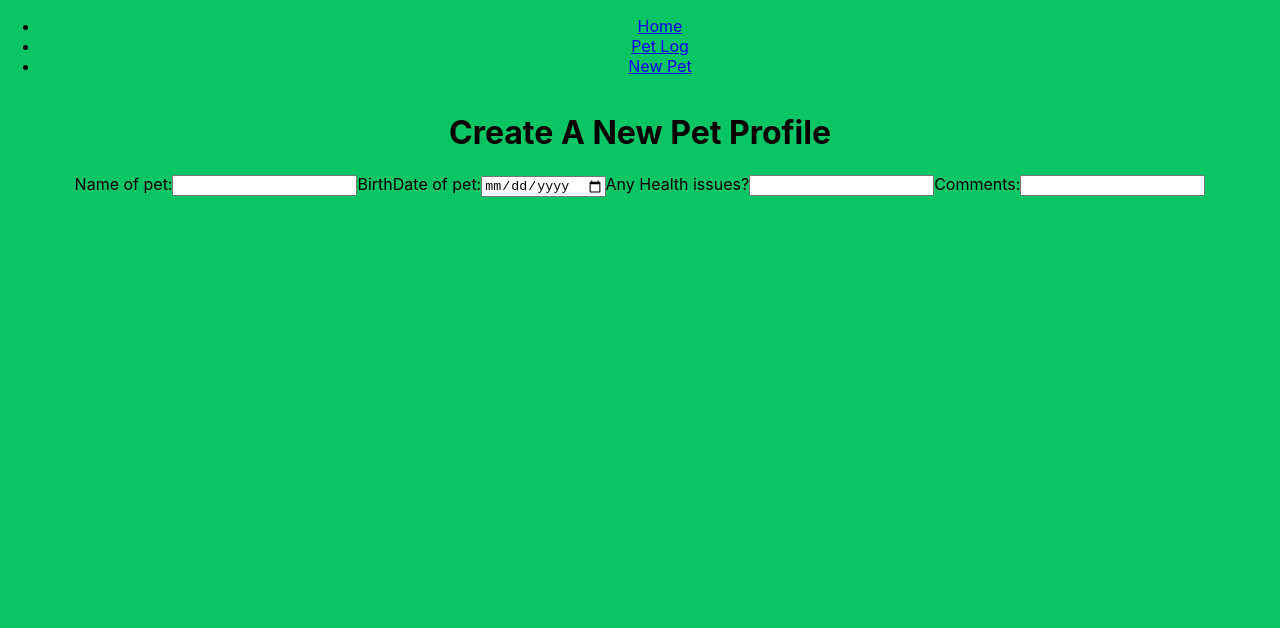
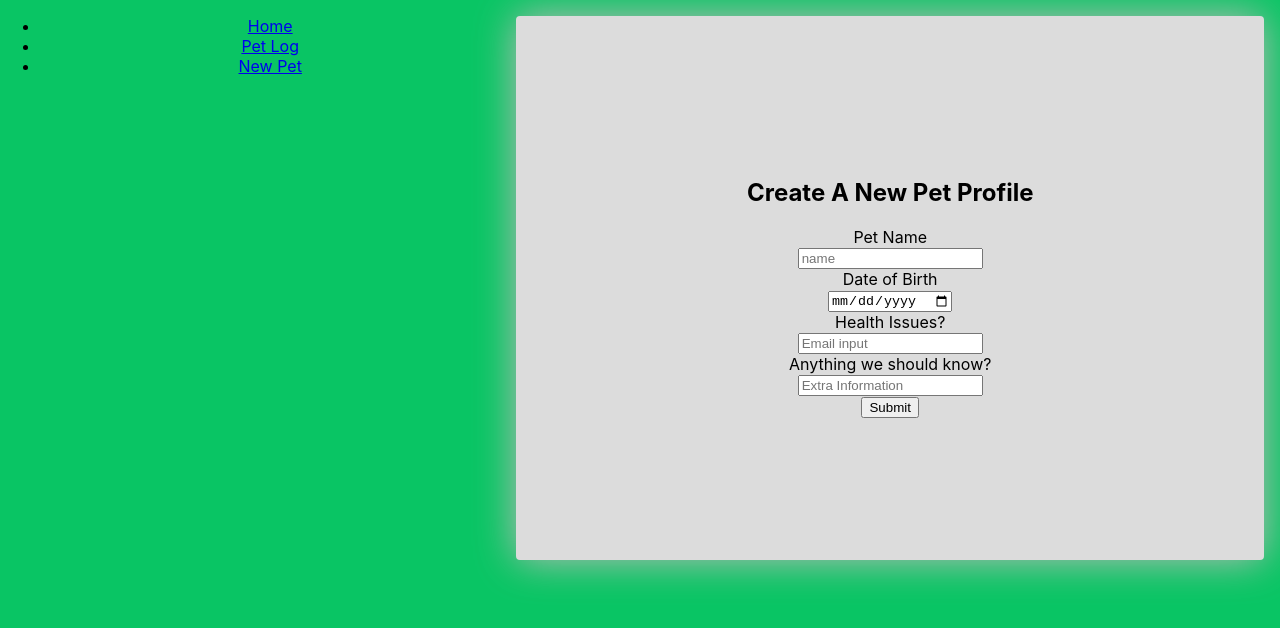
Before and after one commit to hulaus/Pet-Database, a React (Create React App) app: page /NewPet in a window 1280 px wide. Shown: the top 628 px of the page. Built offline with nearby package versions, Linux system fonts and the light colour scheme.

Commit message:
added submit button to 'new pet form'

```diff
--- a/src/components/newPet/NewPet.jsx
+++ b/src/components/newPet/NewPet.jsx
@@ -6,28 +6,71 @@ function NewPet() {
 
 
     return(
+        <body>
         <div>
-            <h1>Create A New Pet Profile</h1>
-            <form>
-                <label for="name">
-                    Name of pet:
-                    <input type="text" name="name" />
-                </label>
-                <label for="birth_date">
-                    BirthDate of pet:
-                    <input type="date" name="birth_date" />
-                </label>
-                <label for="health_issues">
-                    Any Health issues?
-                    <input type="text" name="health_issues" />
-                </label>
-                <label>
-                    Comments:
-                    <input type="text" name="comments" />
-                </label>
+            <section class="section container">
+            <form name="contact" id="contact-form">
+            <h1 class="title" id="contact">Create A New Pet Profile</h1>
+            <div class="field">
+                <label class="label" for="name">Pet Name</label>
+                <div class="control">
+                    <input
+                    required
+                    class="input"
+                    type="text"
+                    placeholder="name"
+                    name="name"
+                    />
+                </div>
+            </div>
+
+            <div class="field">
+                <label class="label" for="Birthdate">Date of Birth</label>
+                <div class="control has-icons-left">
+                    <input
+                    class="input"
+                    type="date"
+                    required
+                    placeholder="Birthday input"
+                    name="Birthdate"
+                    />
+                </div>
+            </div>
+
+            <div class="field">
+                <label class="label" for="healthIssues">Health Issues?</label>
+                <div class="healthIssues">
+                    <input
+                    class="input"
+                    type="text"
+                    required
+                    placeholder="Email input"
+                    name="healthIssues"
+                    />
+                </div>
+            </div>
+
+            <div class="field">
+                <label class="label" for="comments">Anything we should know?</label>
+                <div class="comments">
+                    <input
+                    class="input"
+                    type="text"
+                    required
+                    placeholder="Extra Information"
+                    name="comments"
+                    />
+                </div>
+            </div>
+            <div>
+                <button type="submit">Submit</button>
+            </div>
             </form>
+        </section>
         </div>
-    )
-}
+        </body>
+    )}
+
+
 
 export default NewPet
```
